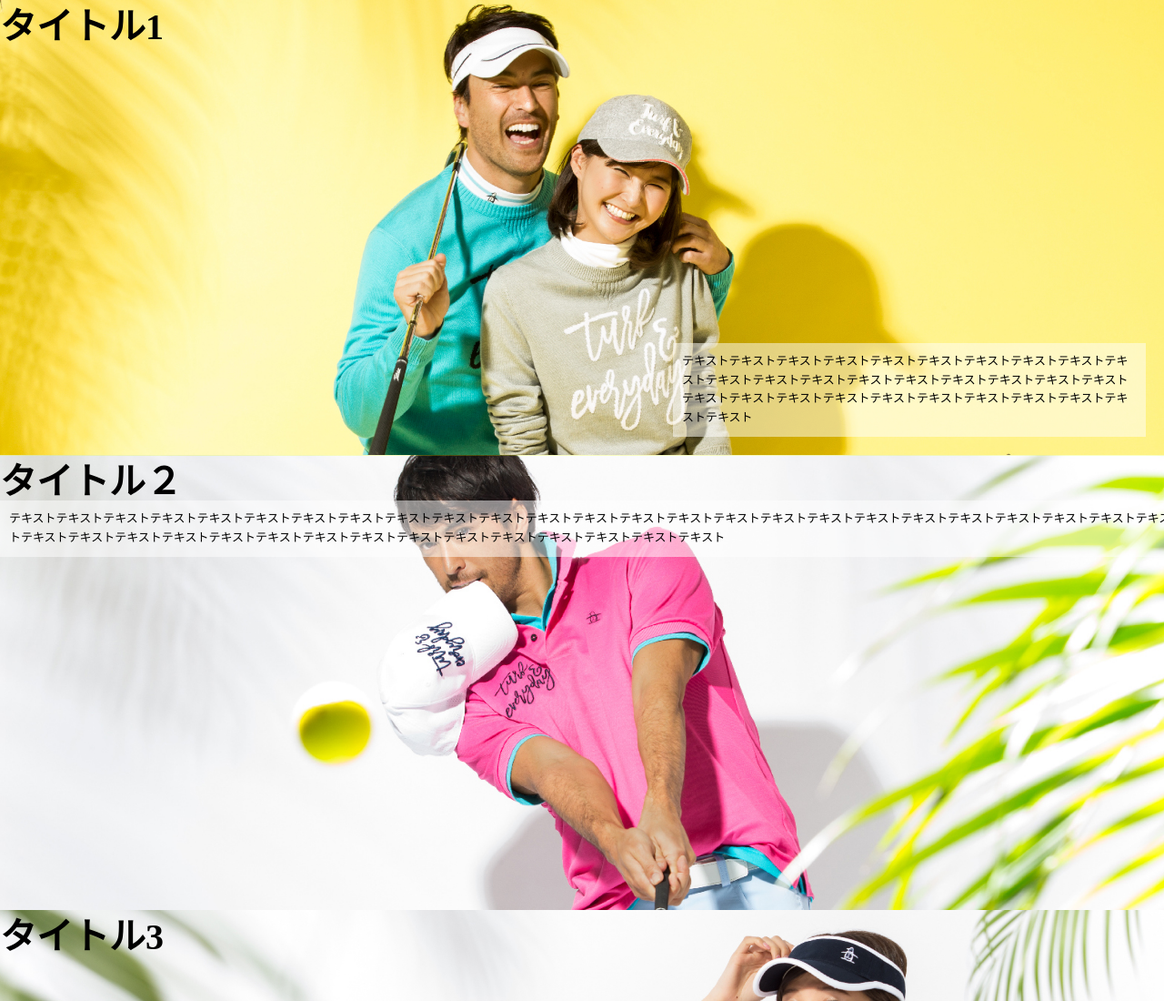
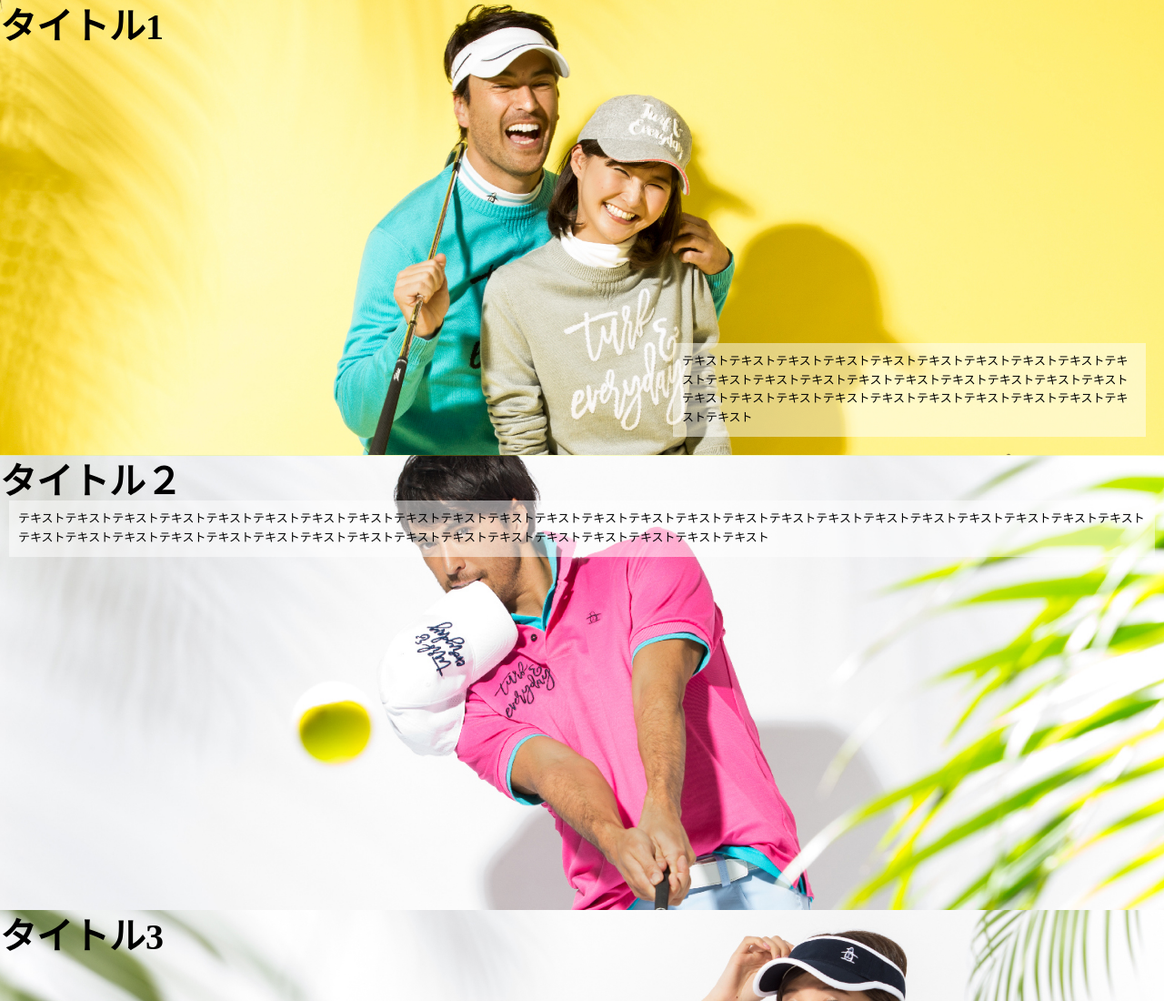
Before and after one commit to natsukotoma/fashion, a plain HTML site: page index.html in a window 1280 px wide. Shown: the top 1100 px of the page at 91% size. Drawn offline with Linux system fonts and the light colour scheme.

Commit message:
Re:[PC]横スクロールできてしまいます。

```diff
--- a/css/style.css
+++ b/css/style.css
@@ -35,6 +35,7 @@ section .text_box{
 	position: absolute;
 	background-color: rgba(255,255,255,0.5);
 	padding: 10px;
+
 }
 
 /* タブレット～PC*/
@@ -55,8 +56,9 @@ section .text_box{
 		bottom: 20px;
 	}
 	.sec_2 .text_box{
-		width:100%;
 		top: 50px;
+		left: 10px;
+		right: 10px;
 	}
 	.sec_3 .text_box{
 		width: 400px;
```
Also changed, not shown: index.html (+1 -1 lines).
